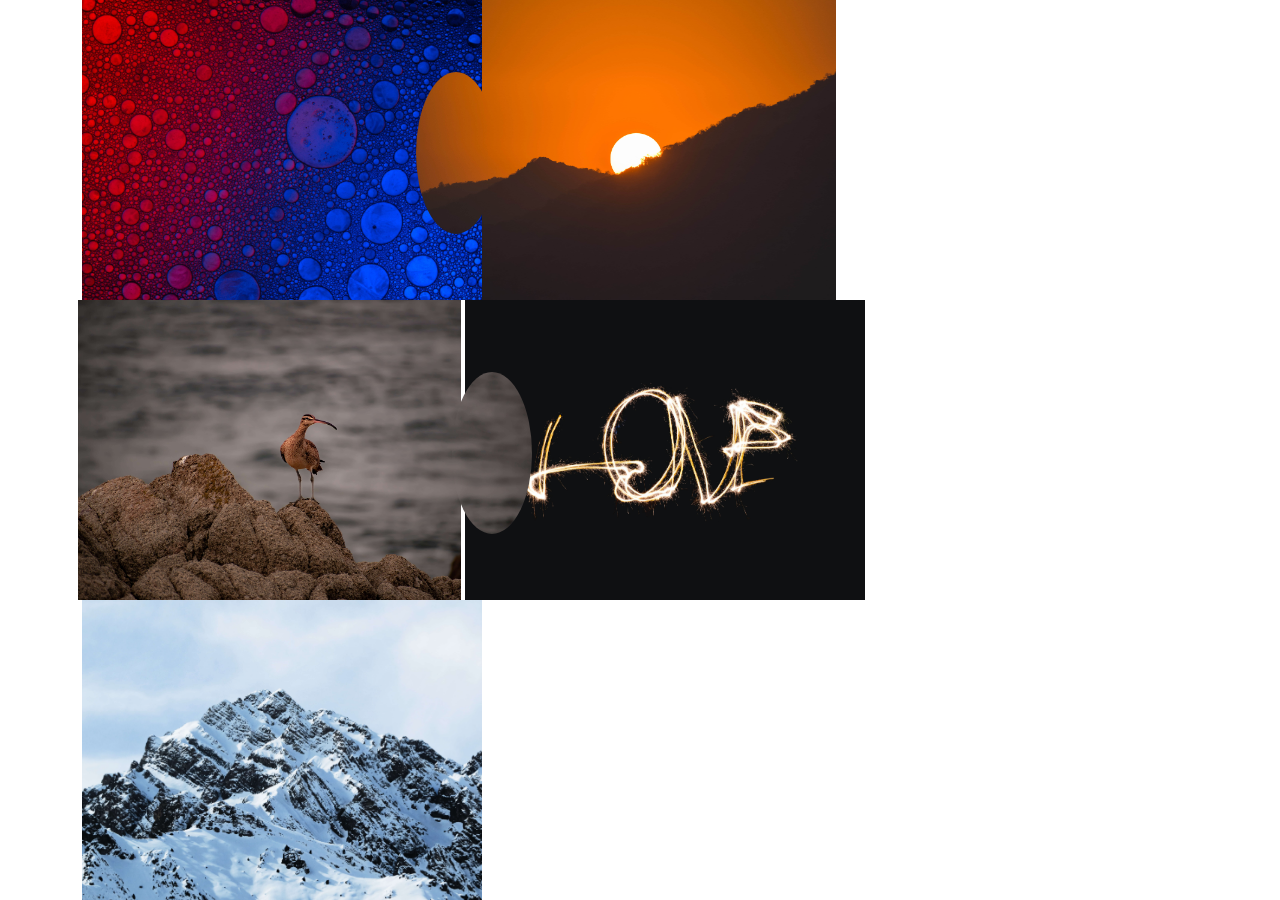
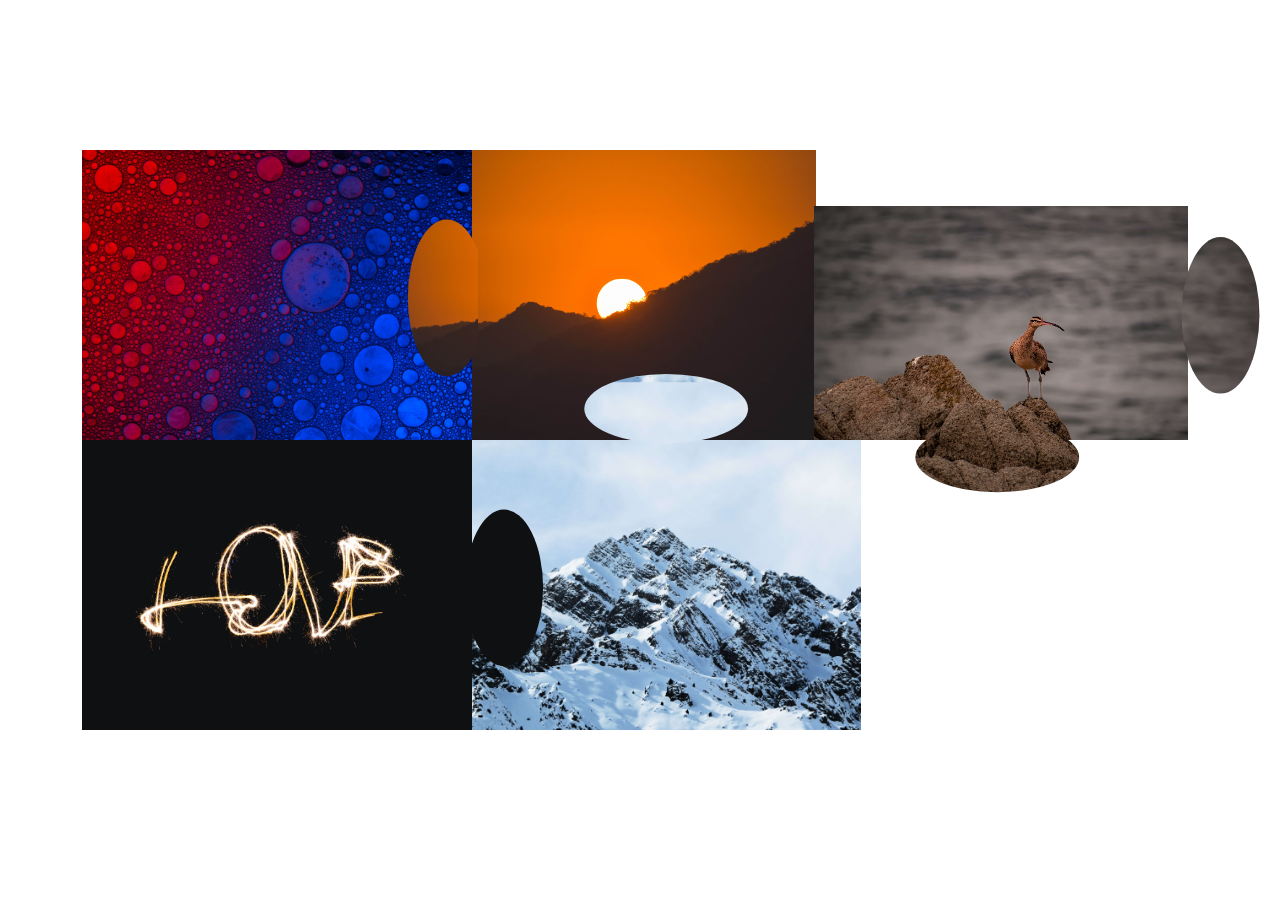
Before and after one commit to priyan1995/puzzle-cards, a plain HTML site: page index.html in a window 1280 px wide. After the commit the page ends 800 px from the top, so only its background shows below. Drawn offline with nearby package versions, Linux system fonts and the light colour scheme.

Commit message:
illips 5 cards

```diff
--- a/index.html
+++ b/index.html
@@ -20,6 +20,8 @@
     <section class="puzzle-card-sec">
         <div class="container">
 
+            <div class="pd-flex">
+
                 <div class="pzl-card">
                     <img src="img/1.jpg" class="w-100">
                     <div class="illips right-illips-1-right"></div>
@@ -33,15 +35,19 @@
                 <div class="pzl-card">
                     <img src="img/3.jpg" class="w-100">
                     <div class="illips right-illips-3-right"></div>
+                    <div class="illips right-illips-3-bottom"></div>
                 </div>
 
                 <div class="pzl-card">
                     <img src="img/4.jpg" class="w-100">
+                    <div class="illips right-illips-4-right"></div>
                 </div>
 
                 <div class="pzl-card">
                     <img src="img/5.jpg" class="w-100">
-                <div class="illips right-illips-5-right"></div>
+                    <div class="illips right-illips-5-top"></div>
+                </div>
+
             </div>
 
         </div>
--- a/style.css
+++ b/style.css
@@ -1,3 +1,9 @@
+.puzzle-card-sec{
+    margin-top: 150px;
+}
+
+
+
 .pzl-card{
     width: 400px;
     height: 300px;
@@ -34,19 +40,71 @@
     margin-left: -50px;
 }
 
-/* ============ */
+/* ====== 3 box ====== */
 .right-illips-3-right{
     right: -75px;
-    clip-path: ellipse(10% 27% at 89% 51%);
+    clip-path: ellipse(10% 27% at 89% 57%);
     background-image: url(img/3.jpg);
-    background-position: 109% 100%;
+    background-position: 110% 359px;
 }
 
+
 .pzl-card:nth-child(3){
-    margin-left: -21px;
+    margin-left: -22px;
 }
 
 .pzl-card:nth-child(3) img{
     object-fit: cover;
-    object-position: -34%;
+    object-position: -34% 56px;
 }
+
+/* ======== 5 box */
+
+.right-illips-5-top{
+    top: -69px;
+    clip-path: ellipse(21% 12% at 50% 63%);
+    background-image: url(img/5.jpg);
+    background-position: 100% 448px;
+}
+.pzl-card:nth-child(5){
+    margin-left: -5px;
+}
+
+.pzl-card:nth-child(5) img{
+    z-index: -111;
+    position: relative;
+    object-position: top;
+}
+
+/* item 4 right */
+.right-illips-4-right{
+    right: -75px;
+    clip-path: ellipse(10% 27% at 89% 51%);
+    background-image: url(img/4.jpg);
+    background-position: 109% 100%;
+}
+
+/* ======== 3 bottom */
+
+.right-illips-3-bottom{
+    bottom: 0;
+    clip-path: ellipse(21% 12% at 51% 56%);
+    background-image: url(img/3.jpg);
+    background-position: -35% -90px;
+    transform: translateY(0);
+}
+.pzl-card:nth-child(3){
+    transform: translateY(0px);
+    z-index: 1;
+}
+
+
+
+/* ============ responsive ========== */
+
+@media (max-width:1400px){
+    .pzl-card {
+        width: 390px;
+        height: 290px;
+    }
+}
```
Lines whose indentation alone changed are shown as unchanged.
